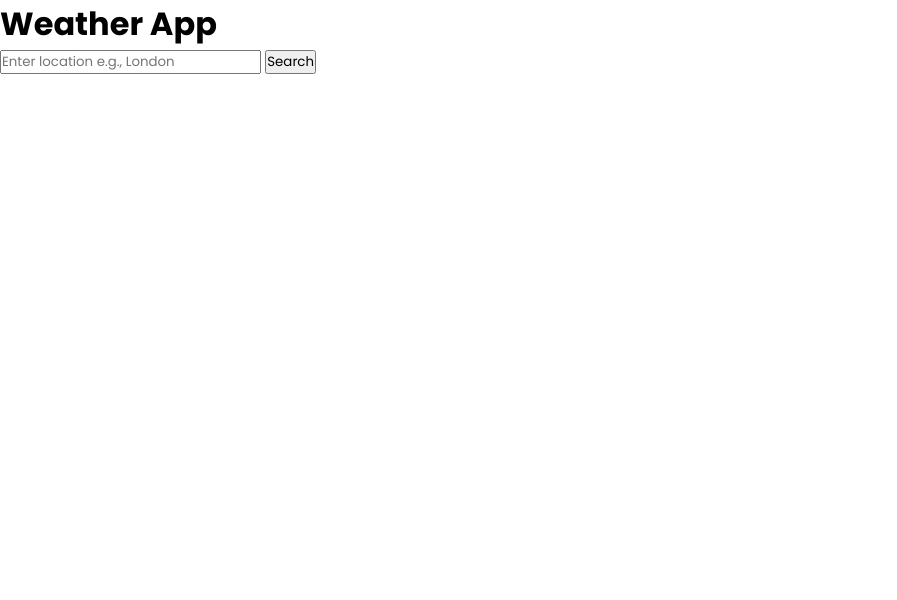
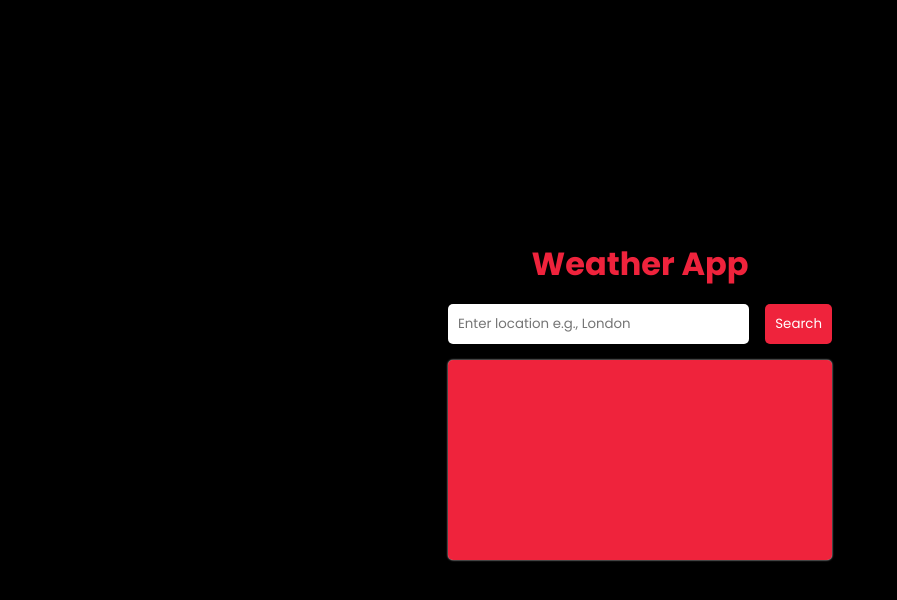
Before and after one commit to githinjisamson1/js-weather-app, a plain HTML site: page index.html in a window 1280 px wide. Shown: the whole page, without its empty margins (0-897 px from the left). Drawn offline with Linux system fonts and the light colour scheme.

Commit message:
Fire styling

```diff
--- a/style.css
+++ b/style.css
@@ -1,8 +1,84 @@
 @import url("https://fonts.googleapis.com/css2?family=Poppins:wght@200;400;700&display=swap");
 
+:root {
+  --black: rgba(0, 0, 0, 1);
+  --red: #ef233c;
+  --white: #fff;
+  --grey: #ccc;
+}
 * {
   margin: 0;
   padding: 0;
   box-sizing: border-box;
   font-family: "Poppins", sans-serif;
 }
+body {
+  display: flex;
+  flex-direction: column;
+  justify-content: center;
+  align-items: center;
+  min-height: 100vh;
+  gap: 1rem;
+  background-color: var(--black);
+}
+#heading {
+  color: var(--red);
+}
+form {
+  width: 30%;
+  margin-right: auto;
+  margin-left: auto;
+  display: flex;
+  justify-content: space-between;
+  align-items: center;
+  gap: 1rem;
+}
+#place {
+  padding: 10px;
+  border: none;
+  outline: none;
+  border-radius: 5px;
+  transition: all 300ms ease;
+  display: block;
+  width: 100%;
+}
+#place:focus {
+  border: 2px solid var(--red);
+  caret-color: var(--red);
+}
+#search {
+  background-color: var(--red);
+  color: var(--white);
+  padding: 10px;
+  border: none;
+  border-radius: 5px;
+  transition: all 300ms ease;
+}
+#search:hover {
+  background-color: var(--white);
+  color: var(--red);
+}
+#weather-details {
+  background-color: var(--red);
+  color: var(--white);
+  width: 30%;
+  height: 200px;
+  border-radius: 5px;
+  box-shadow: 0px 0px 2px var(--white);
+  display: flex;
+  justify-content: center;
+  align-items: center;
+  line-height: 1.25rem;
+}
+#weather-details:hover {
+  box-shadow: 0px 0px 0px;
+}
+#forecast {
+  background-color: transparent;
+  border: 1px solid var(--grey);
+  border-radius: 5px;
+  padding: 10px;
+  margin-right: 5px;
+  box-shadow: 0px 0px 3px;
+  text-align: center;
+}
```
